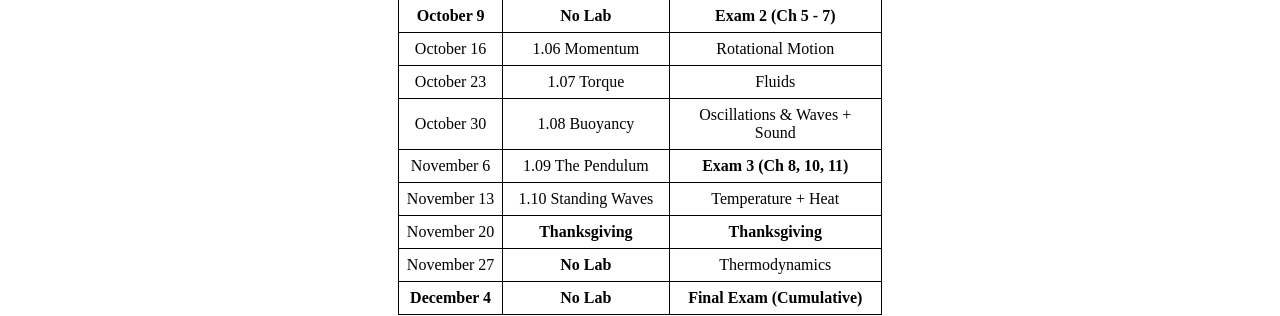
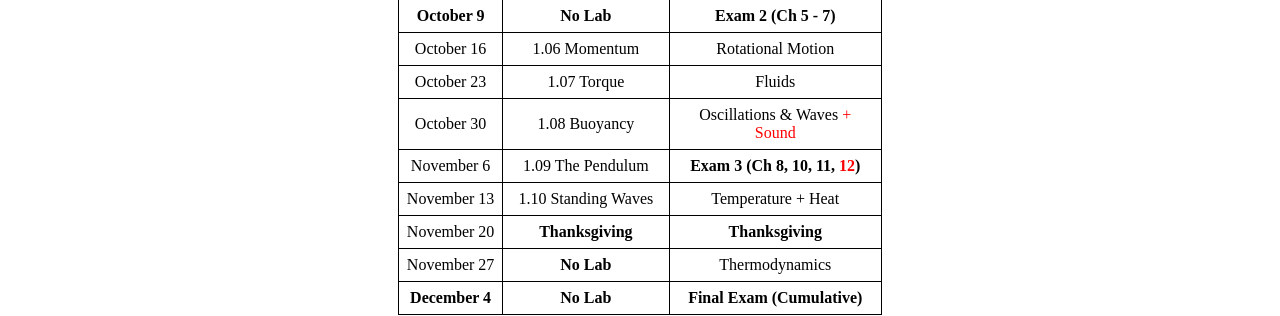
Before and after one commit to dhlaurence/dhlaurence.github.io, a Jekyll site: the page built from teaching/phys2350fall17.html, in a window 1280 px wide. Shown: the part 755-1071 px from the top of the page. Built offline with Jekyll 4.4.1, drawn with Linux system fonts in a browser that asks for light colours.

Commit message:
Update phys2350fall17.html

```diff
--- a/teaching/phys2350fall17.html
+++ b/teaching/phys2350fall17.html
@@ -90,12 +90,12 @@ title: PHYS2350Fall2017
   <tr>
     <td>October 30</td>
     <td>1.08 Buoyancy</td>
-    <td>Oscillations & Waves + Sound</td>
+    <td>Oscillations & Waves <font color="red">+ Sound</font></td>
   </tr>
   <tr>
     <td>November 6</td>
     <td>1.09 The Pendulum</td>
-    <td><b>Exam 3 (Ch 8, 10, 11)</b></td>
+    <td><b>Exam 3 (Ch 8, 10, 11, <font color="red">12</font>)</b></td>
   </tr>
   <tr>
     <td>November 13</td>
```
